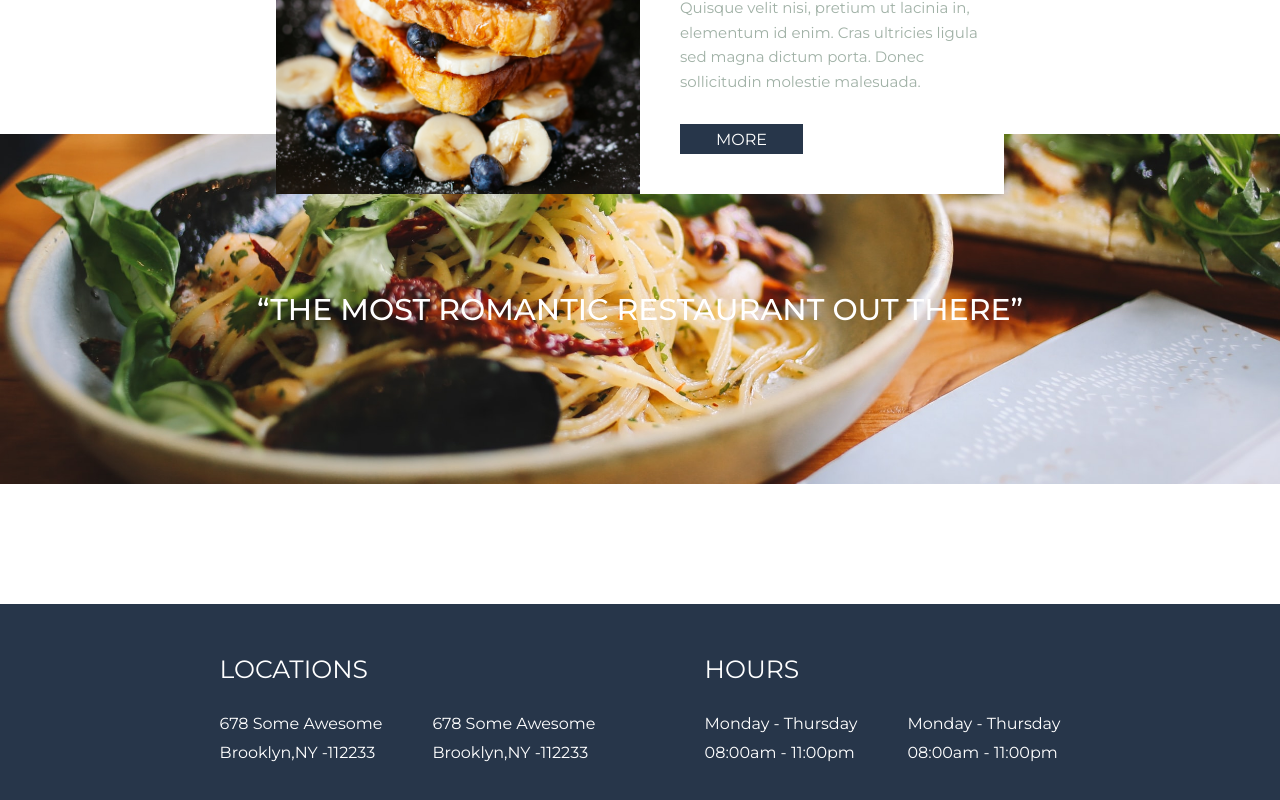
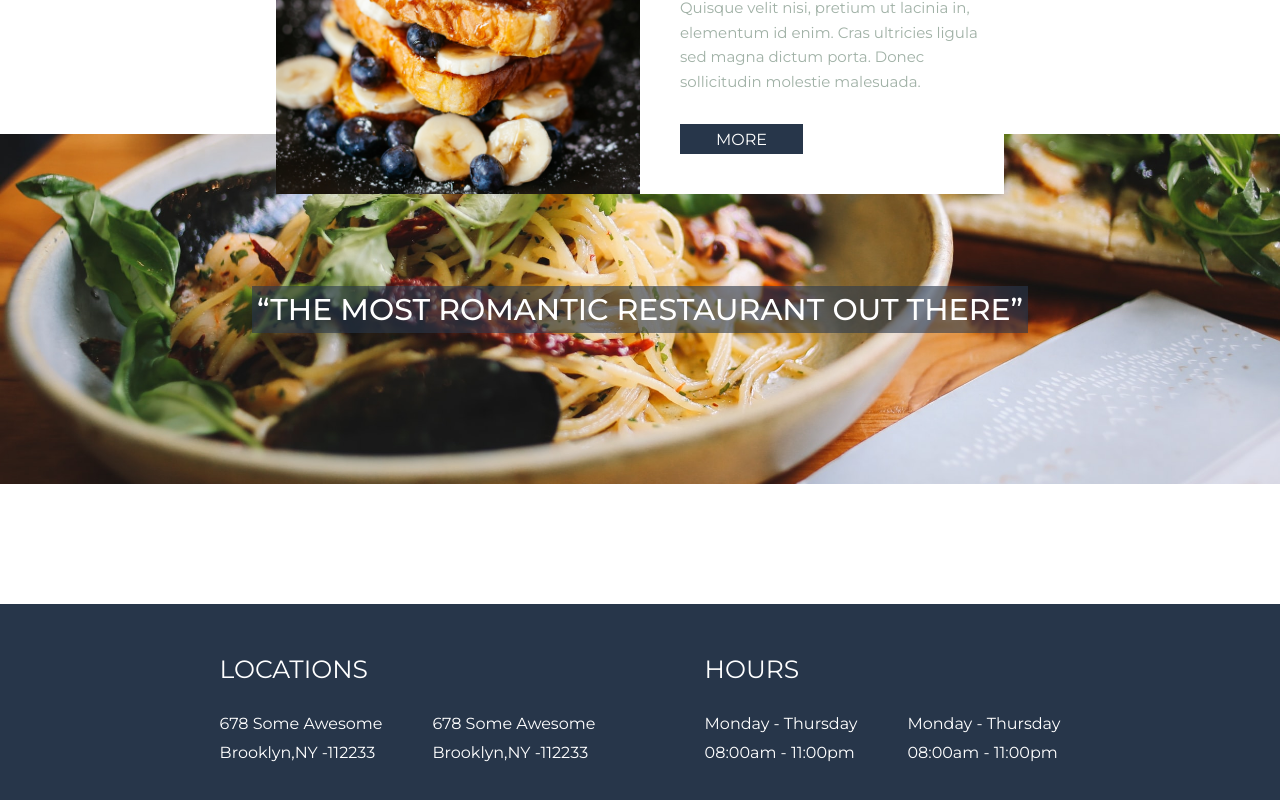
Before and after one commit to Sami-20s/Naif_Alotaibi_food, a Next.js app: page / in a window 1280 px wide. Shown: the part 884-1684 px from the top of the page. Built offline with nearby package versions, Linux system fonts and the light colour scheme.

Commit message:
🛰 🎗 🔧 Modify Space Style

```diff
--- a/styles/pages/Home/space/_space.scss
+++ b/styles/pages/Home/space/_space.scss
@@ -18,11 +18,16 @@
         text-align: center;
         > h2 {
             color: #fff;
-            font-size: 25px;
+            font-size: 1.25rem;
             font-weight: 500;
             @include breakpoint-up("meduim") {
                 font-size: 1.875rem;
             }
+            // Large Screen
+            @include breakpoint-up("large") {
+                padding: 5px;
+                background-color: rgba(40, 55, 75, 0.6);
+            }
         }
     }
 }
```
